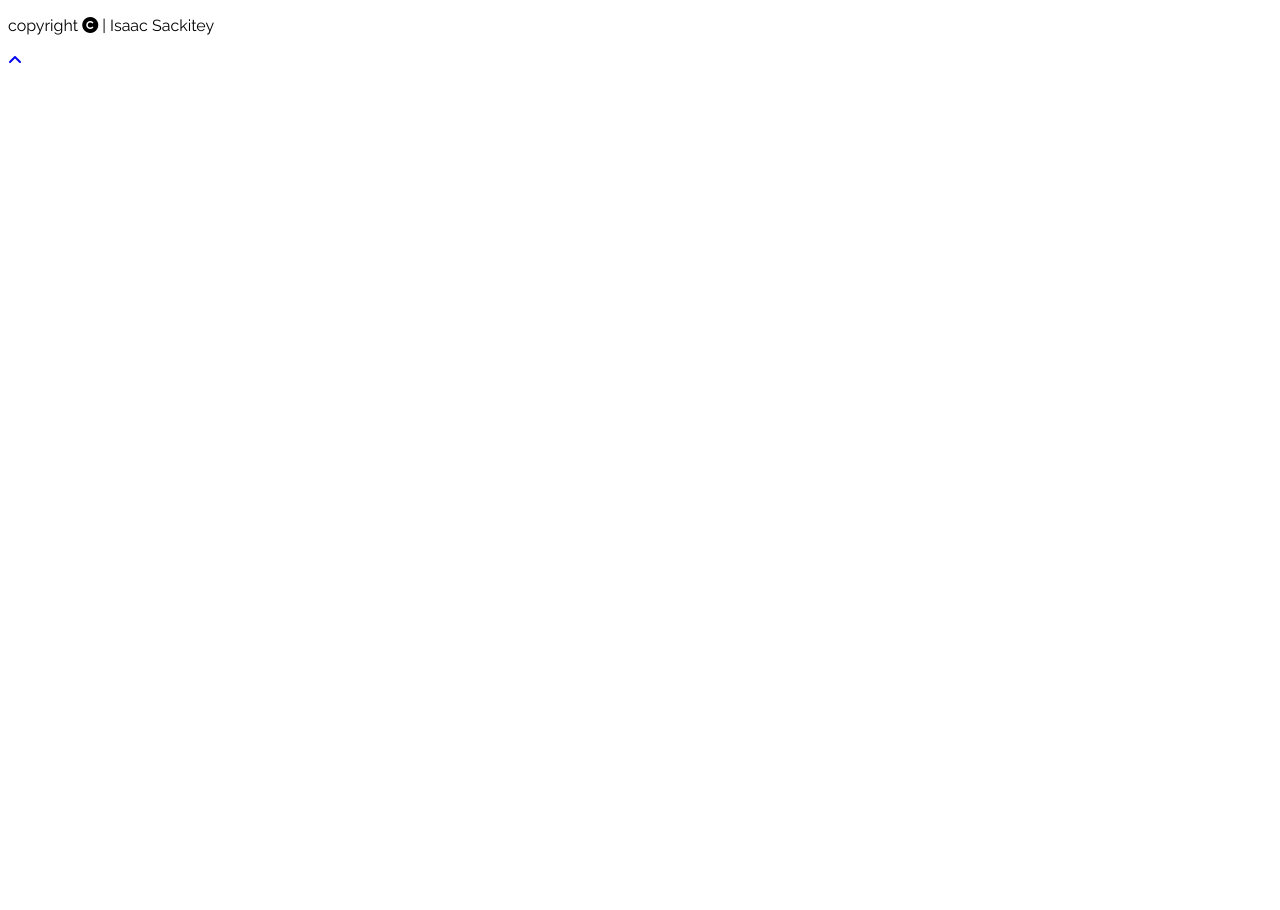
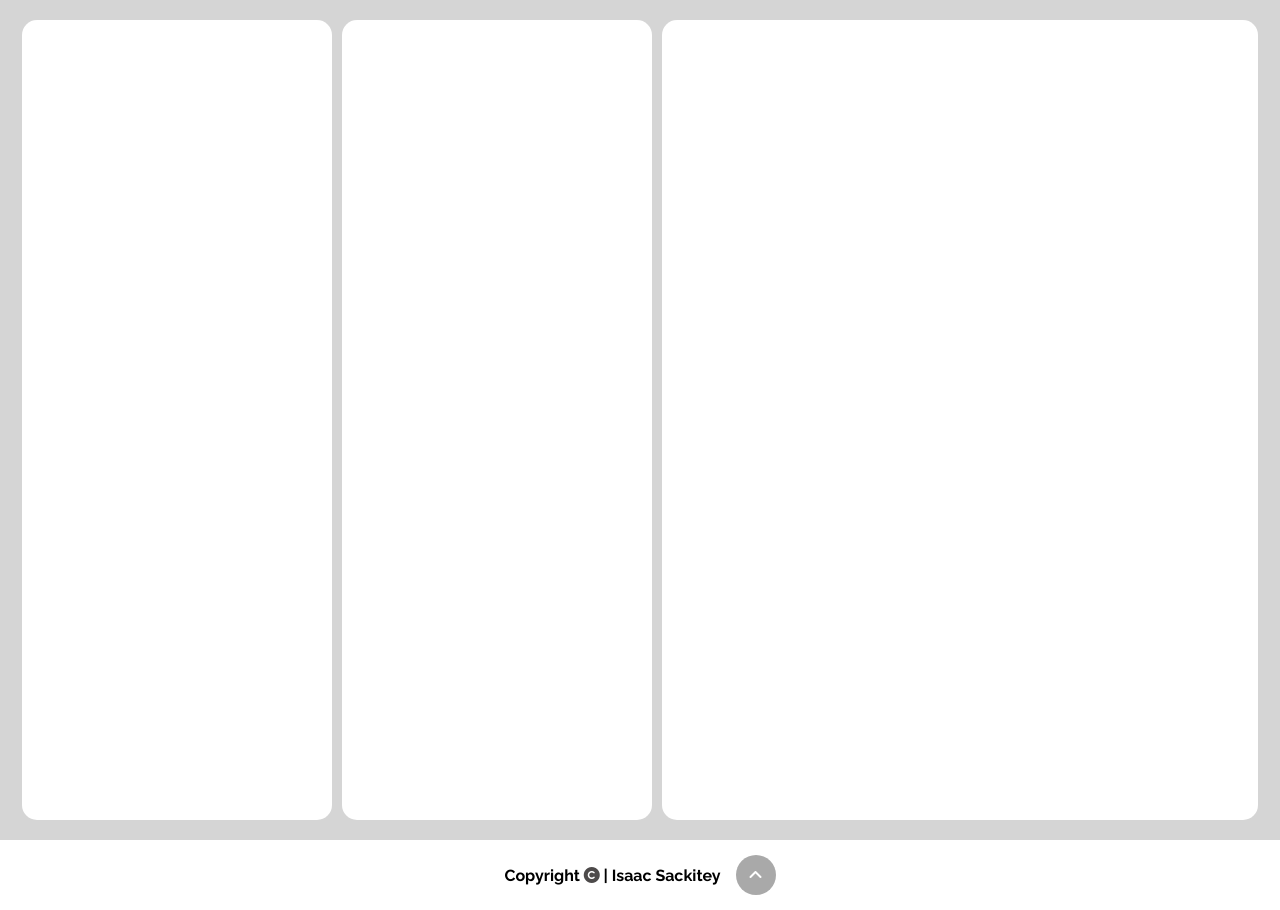
Before and after one commit to Sackitey68/ChatApp, a plain HTML site: page index.html in a window 1280 px wide. Before the commit the page ends 800 px from the top, so only its background shows below. Drawn offline with Linux system fonts and the light colour scheme.

Commit message:
style the structure of the layout

```diff
--- a/index.html
+++ b/index.html
@@ -27,13 +27,15 @@
       <aside class="chat-box"></aside>
     </section>
 
+
+    <!-- Footer -->
     <footer class="footer">
       <div class="foot-container">
         <div>
-          <p>copyright <i class="fas fa-copyright"></i> | Isaac Sackitey</p>
+          <p>Copyright <i class="fas fa-copyright"></i> | Isaac Sackitey</p>
         </div>
 
-        <div class="top-top">
+        <div class="to-top">
           <a href="#top"> <i class="fas fa-angle-up to-top-icon"></i></a>
         </div>
       </div>
--- a/style.css
+++ b/style.css
@@ -1,4 +1,83 @@
+:root {
+    --icon-background: linear-gradient(45deg, tomato, purple);
+    --chat-background-1: linear-gradient(45deg, #ee087f, #515bd4);
+    --chat-background-2: linear-gradient( royalblue, grey);
+}
+
+
+
 * {
   box-sizing: border-box;
   font-family: "Raleway", sans-serif;
+  margin: 0;
+  padding: 0;
 }
+
+/* Main layout of the site */
+.main-container {
+  display: grid;
+  grid-template-columns: 25% 25% 48%;
+  justify-content: center;
+  gap: 10px;
+  background-color: hwb(0 100% 20%);
+  padding: 20px;;
+}
+
+.chat-profile {
+  background-color: #fff;
+  height: 100vh;
+  border-radius: 15px;
+}
+
+.chat-online {
+  background-color: #fff;
+  height: 100vh;
+  border-radius: 15px;
+}
+
+.chat-box {
+  background-color: #fff;
+  height: 100vh;
+  border-radius: 15px;
+}
+
+/* Footer */
+footer {
+  background-color: white;
+}
+
+.footer {
+  display: grid;
+  grid-template-columns: repeat(auto-fit, minmax(400px, 1fr));
+  padding: 15px;
+}
+
+.footer p {
+  font-size: 16px;
+  font-weight: 700;
+}
+
+.foot-container {
+  display: flex;
+  align-items: center;
+  justify-content: center;
+}
+
+.footer i {
+  font-style: 15px;
+  color: #4d4a4a;
+}
+
+.to-top {
+  margin-left: 15px;
+}
+
+.foot-container .to-top-icon {
+  background-color: darkgray;
+  width: 40px;
+  height: 40px;
+  border-radius: 50%;
+  text-align: center;
+  line-height: 40px;
+  color: #fff;
+}
```
